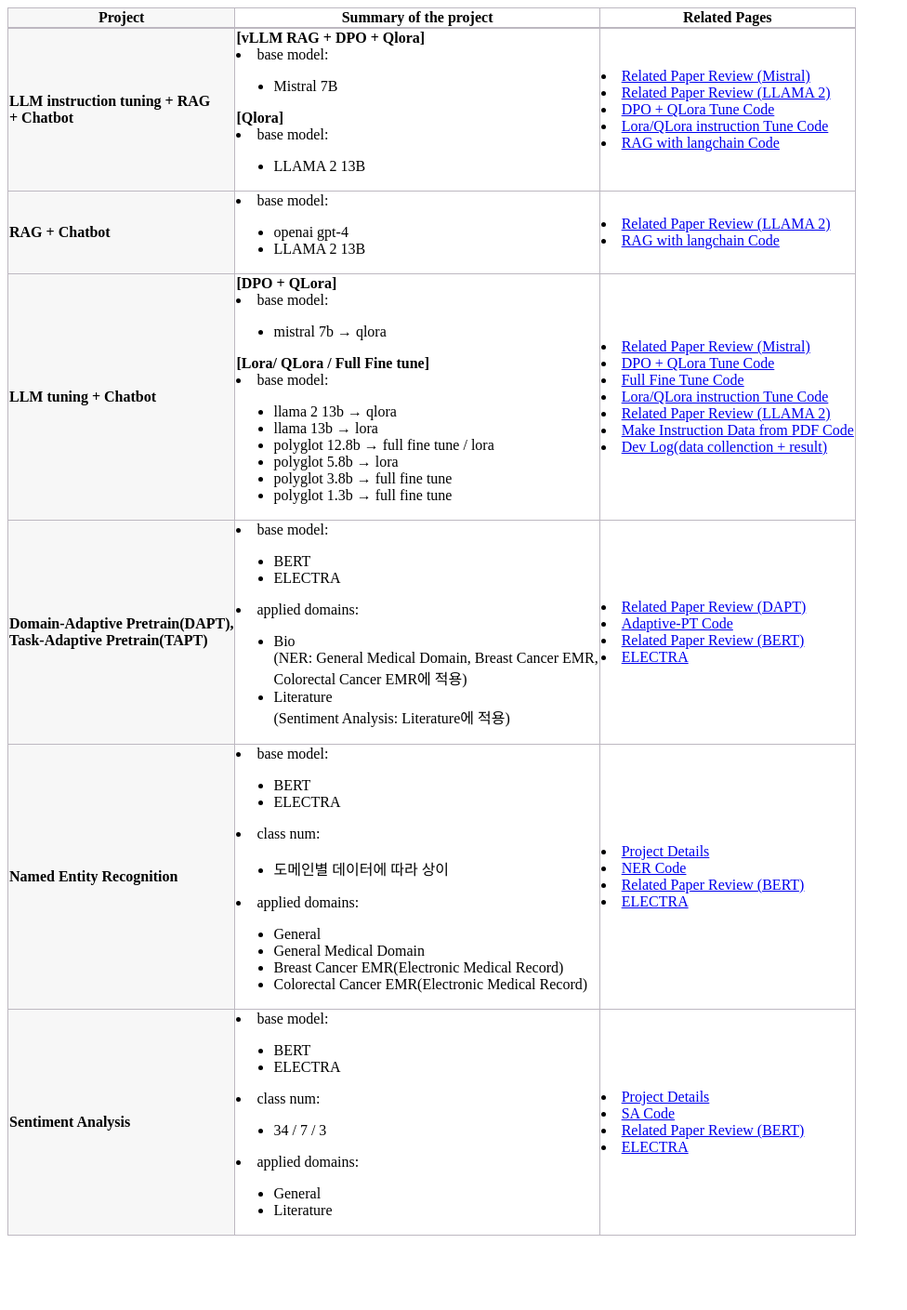
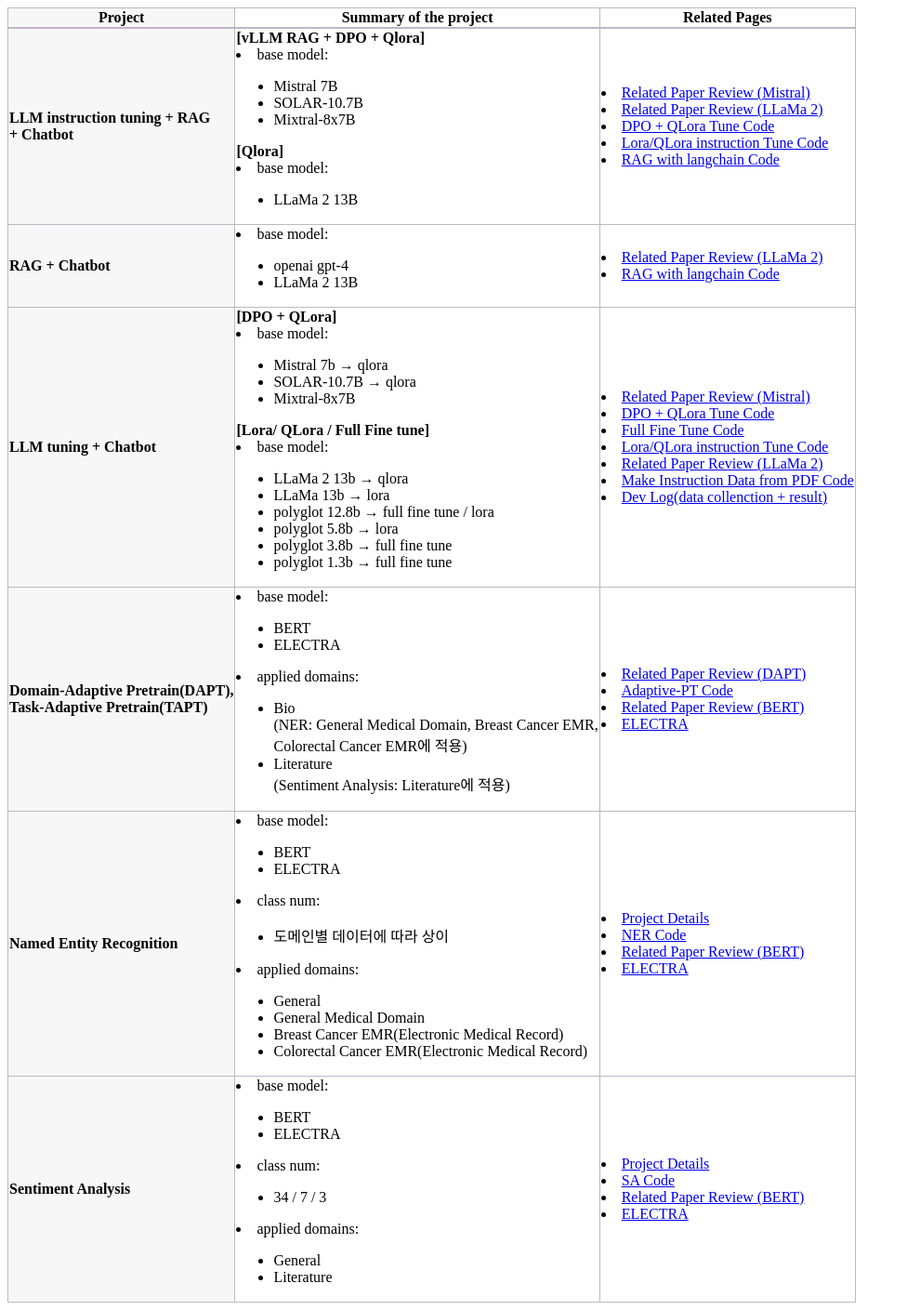
Before and after one commit to finddme/finddme.github.io, a Jekyll site: the page built from _posts/2022-01-01-Project.md, in a window 1280 px wide. Shown: the whole page at 93% size, without its empty margins (0-976 px from the left). Built offline with Jekyll 4.4.1, drawn with Linux system fonts in a browser that asks for light colours; before the commit the page ends 1337 px from its top, so only the background shows below that.

Commit message:
Update 2022-01-01-Project.md

```diff
--- a/_posts/2022-01-01-Project.md
+++ b/_posts/2022-01-01-Project.md
@@ -30,18 +30,20 @@
            <li>base model:
              <ul>
                <li>Mistral 7B</li>
+               <li>SOLAR-10.7B</li>
+               <li>Mixtral-8x7B</li>
              </ul>
            </li>
            <strong>[Qlora]</strong>
            <li>base model:
              <ul>
-               <li>LLAMA 2 13B</li>
+               <li>LLaMa 2 13B</li>
              </ul>
            </li>
          </td>
          <td class="line">
            <li><a href="https://finddme.github.io/natural%20language%20processing/2023/12/04/Mistral/">Related Paper Review (Mistral)</a></li>
-           <li><a href="https://finddme.github.io/natural%20language%20processing/2023/10/10/LLMA2/">Related Paper Review (LLAMA 2)</a></li>
+           <li><a href="https://finddme.github.io/natural%20language%20processing/2023/10/10/LLMA2/">Related Paper Review (LLaMa 2)</a></li>
            <li><a href="https://github.com/finddme/LLM-Tuning/tree/main/DPO_QLora">DPO + QLora Tune Code</a></li>
            <li><a href="https://github.com/finddme/LLM-Tuning/tree/main/Lora_QLora">Lora/QLora instruction Tune Code</a></li>
            <li><a href="https://github.com/finddme/RAG">RAG with langchain Code</a></li>
@@ -53,12 +55,12 @@
            <li>base model:
              <ul>
                <li>openai gpt-4</li>
-               <li>LLAMA 2 13B</li>
+               <li>LLaMa 2 13B</li>
              </ul>
            </li>
          </td>
          <td class="line">
-           <li><a href="https://finddme.github.io/natural%20language%20processing/2023/10/10/LLMA2/">Related Paper Review (LLAMA 2)</a></li>
+           <li><a href="https://finddme.github.io/natural%20language%20processing/2023/10/10/LLMA2/">Related Paper Review (LLaMa 2)</a></li>
            <li><a href="https://github.com/finddme/RAG">RAG with langchain Code</a></li>
          </td>
        </tr>
@@ -68,14 +70,16 @@
            <strong>[DPO + QLora]</strong>
            <li>base model:
              <ul>
-               <li>mistral 7b → qlora</li>
+               <li>Mistral 7b → qlora</li>
+               <li>SOLAR-10.7B → qlora</li>
+               <li>Mixtral-8x7B</li>
              </ul>
            </li>
            <strong>[Lora/ QLora / Full Fine tune]</strong>
            <li>base model:
              <ul>
-               <li>llama 2 13b → qlora</li>
-               <li>llama 13b → lora</li>
+               <li>LLaMa 2 13b → qlora</li>
+               <li>LLaMa 13b → lora</li>
                <li>polyglot 12.8b → full fine tune / lora</li>
                <li>polyglot 5.8b → lora</li>
                <li>polyglot 3.8b → full fine tune</li>
@@ -88,7 +92,7 @@
            <li><a href="https://github.com/finddme/LLM-Tuning/tree/main/DPO_QLora">DPO + QLora Tune Code</a></li>
            <li><a href="https://github.com/finddme/LLM-Tuning/tree/main/Full_Fine-Tune">Full Fine Tune Code</a></li>
            <li><a href="https://github.com/finddme/LLM-Tuning/tree/main/Lora_QLora">Lora/QLora instruction Tune Code</a></li>
-           <li><a href="https://finddme.github.io/natural%20language%20processing/2023/10/10/LLMA2/">Related Paper Review (LLAMA 2)</a></li>
+           <li><a href="https://finddme.github.io/natural%20language%20processing/2023/10/10/LLMA2/">Related Paper Review (LLaMa 2)</a></li>
            <li><a href="https://github.com/finddme/RAG/blob/main/make_instruction_Data_from_pdf.ipynb">Make Instruction Data from PDF Code</a></li>
            <li><a href="https://finddme.github.io/development/2023/03/31/LLM_instruction_tuning/">Dev Log(data collenction + result)</a></li>
          </td>
```
